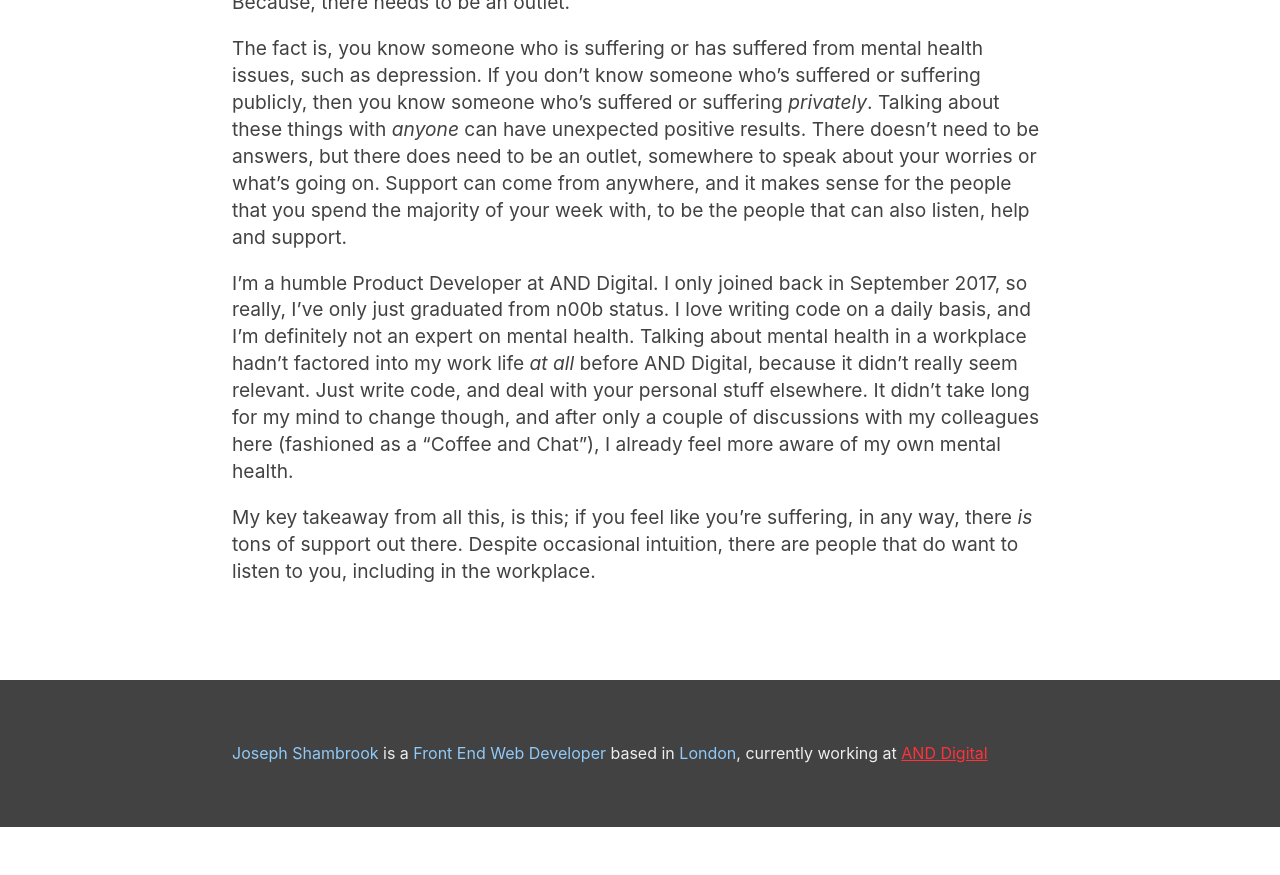
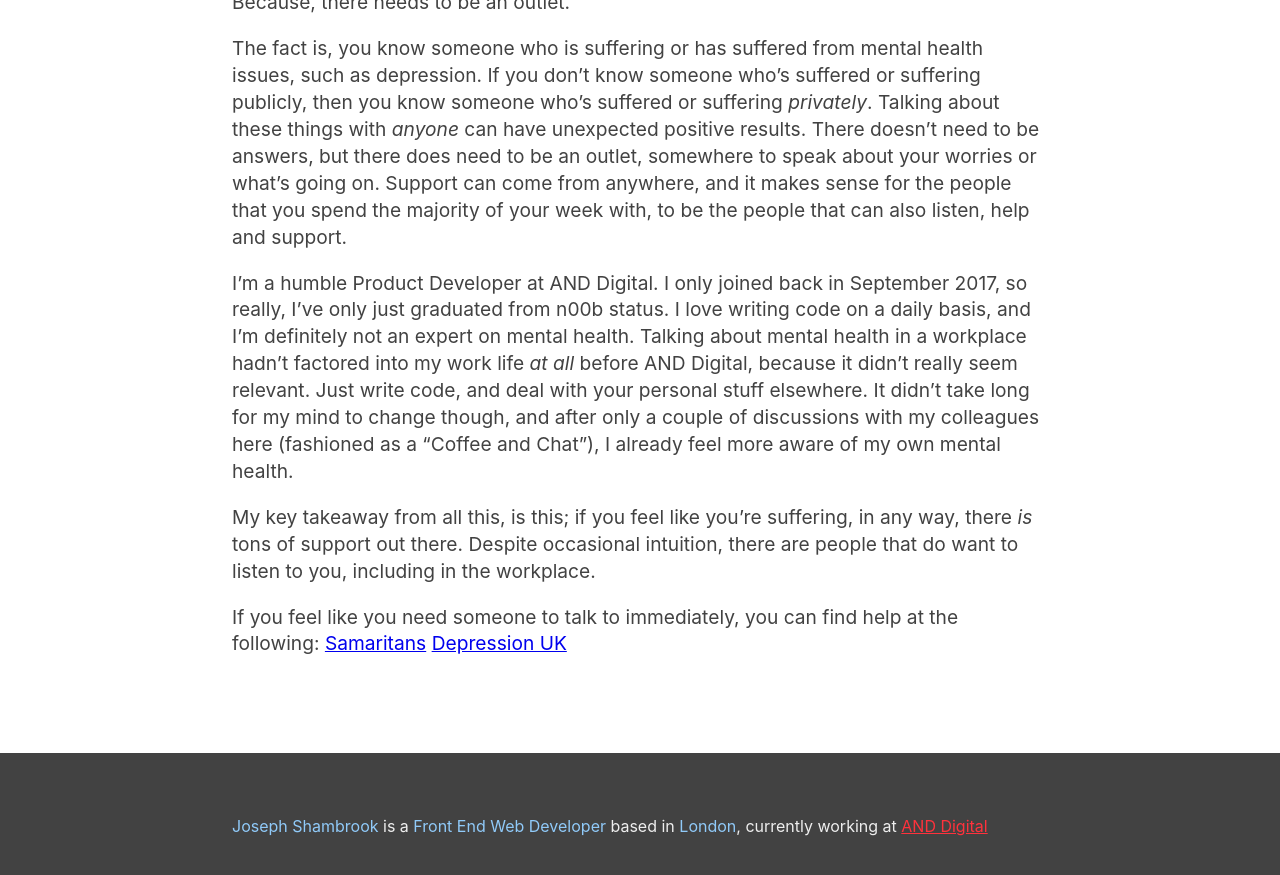
Before and after one commit to josephshambrook/josephshambrook.github.io, a Jekyll site: the page built from _posts/2018-06-12-Talk-Mental-Health.markdown, in a window 1280 px wide and 900 px high, scrolled down 908 px. Shown: the top 875 px of the window. Built offline with Jekyll 4.4.1, drawn with Linux system fonts in a browser that asks for light colours; before the commit the page ends 1735 px from its top, so only the background shows below that.

Commit message:
Update 2018-06-12-Talk-Mental-Health.markdown

```diff
--- a/_posts/2018-06-12-Talk-Mental-Health.markdown
+++ b/_posts/2018-06-12-Talk-Mental-Health.markdown
@@ -21,3 +21,7 @@ The fact is, you know someone who is suffering or has suffered from mental healt
 I'm a humble Product Developer at AND Digital. I only joined back in September 2017, so really, I've only just graduated from n00b status. I love writing code on a daily basis, and I'm definitely not an expert on mental health. Talking about mental health in a workplace hadn't factored into my work life _at all_ before AND Digital, because it didn't really seem relevant. Just write code, and deal with your personal stuff elsewhere. It didn't take long for my mind to change though, and after only a couple of discussions with my colleagues here (fashioned as a "Coffee and Chat"), I already feel more aware of my own mental health.
 
 My key takeaway from all this, is this; if you feel like you're suffering, in any way, there _is_ tons of support out there. Despite occasional intuition, there are people that do want to listen to you, including in the workplace.
+
+If you feel like you need someone to talk to immediately, you can find help at the following:
+[Samaritans](http://www.samaritans.org/)
+[Depression UK](http://www.depressionuk.org/)
```
